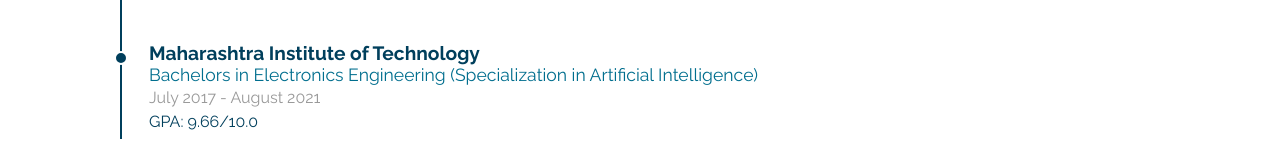
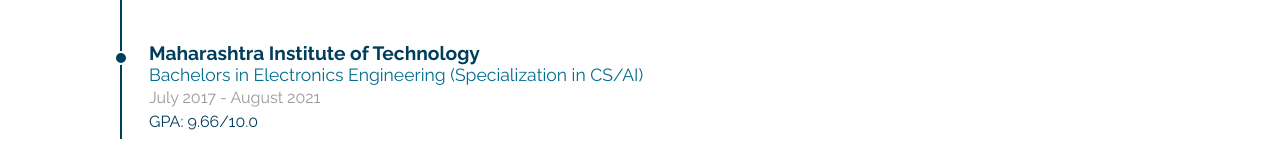
Before and after one commit to revatip2/revatip2.github.io, a React (Create React App) app: page /education in a window 1280 px wide. Shown: the part 186-340 px from the top of the page. Built offline with nearby package versions, Linux system fonts and the light colour scheme; a web font is replaced by a local one.

Commit message:
education

```diff
--- a/src/Education.js
+++ b/src/Education.js
@@ -12,7 +12,7 @@
     },
     {
       school: 'Maharashtra Institute of Technology',
-      course: 'Bachelors in Electronics Engineering (Specialization in Artificial Intelligence)',
+      course: 'Bachelors in Electronics Engineering (Specialization in CS/AI)',
       duration: 'July 2017 - August 2021',
       gpa: 'GPA: 9.66/10.0',
       coursework: ['Algorithms', 'Operating Systems', 'Database Systems', 'Software Engineering'],
```
